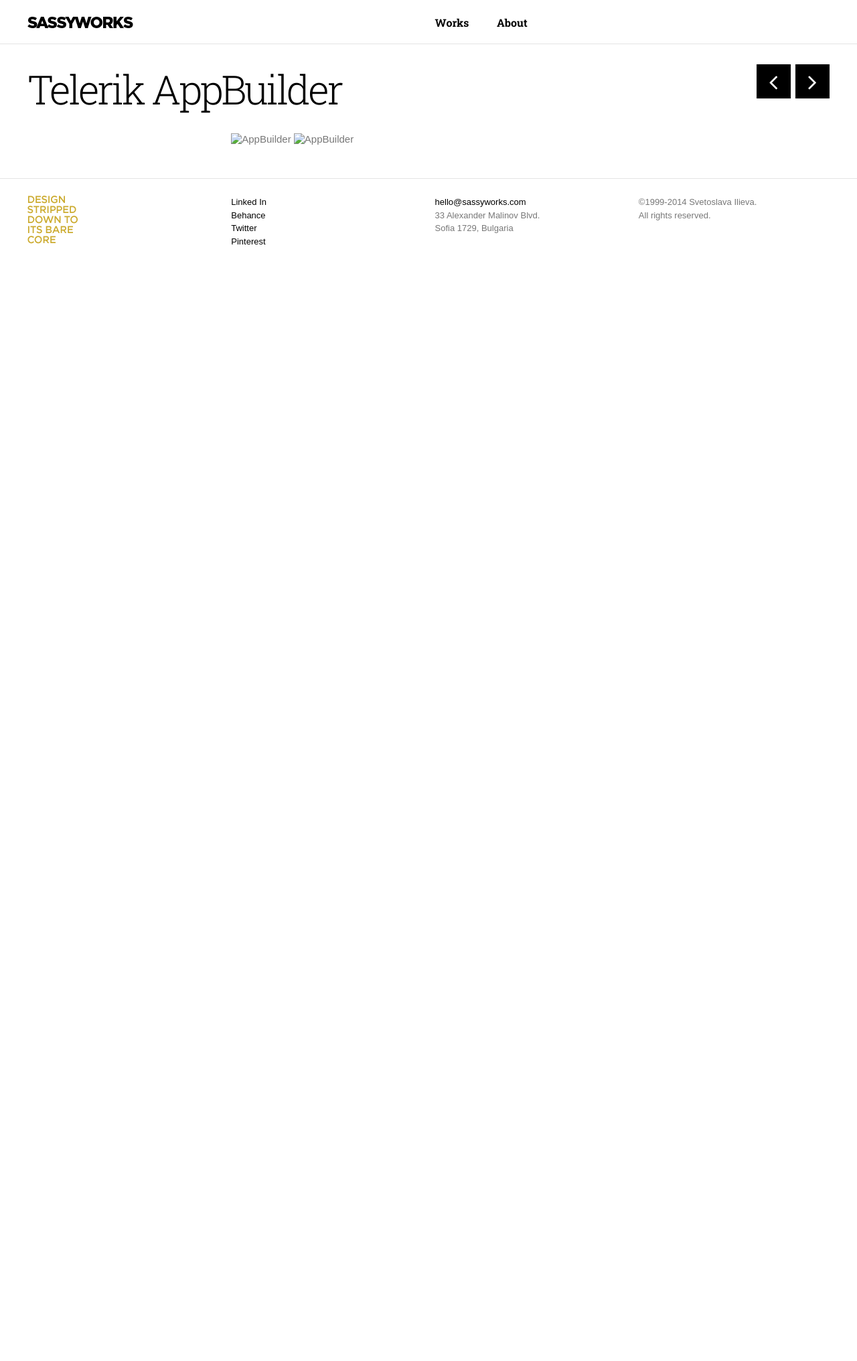
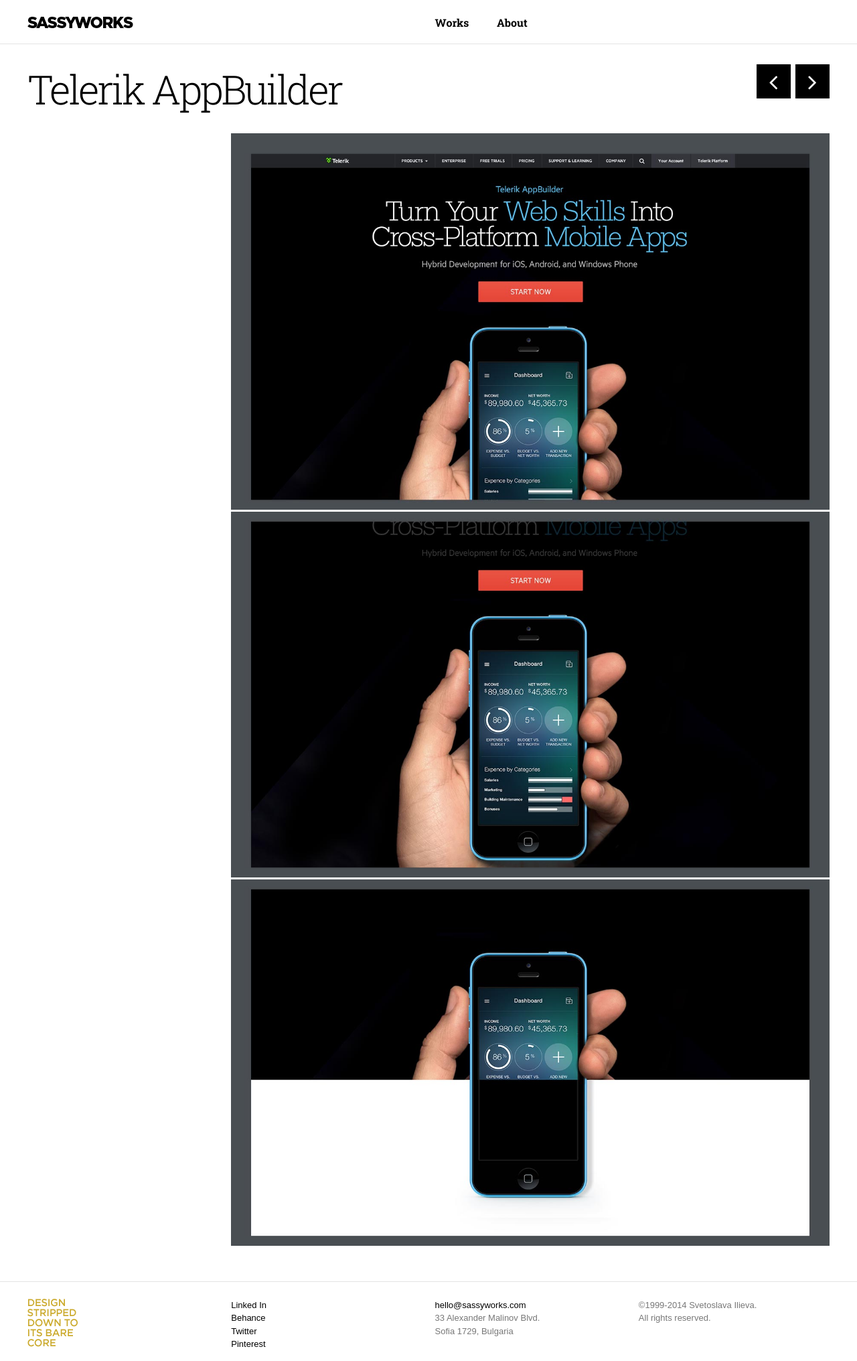
Before and after one commit to sassyworks/sassyworks.github.io, a Jekyll site: the page built from _works/2014-12-19-appbuilder.md, in a window 1280 px wide. Shown: the whole page at 67% size. Built offline with Jekyll 4.4.1, drawn with Linux system fonts in a browser that asks for light colours; nearby versions of some CDN libraries; before the commit the page ends 900 px from its top, so only the background shows below that.

Commit message:
appbuilder 3 pics

```diff
--- a/_works/2014-12-19-appbuilder.md
+++ b/_works/2014-12-19-appbuilder.md
@@ -8,3 +8,4 @@
 
 >   ![AppBuilder](images/appbuilder.01.jpg)
 >   ![AppBuilder](images/appbuilder.02.jpg)
+>   ![AppBuilder](images/appbuilder.03.jpg)
```
Also changed, not shown: _works/images/appbuilder.01.jpg (added), _works/images/appbuilder.02.jpg (added), _works/images/appbuilder.03.jpg (added).
